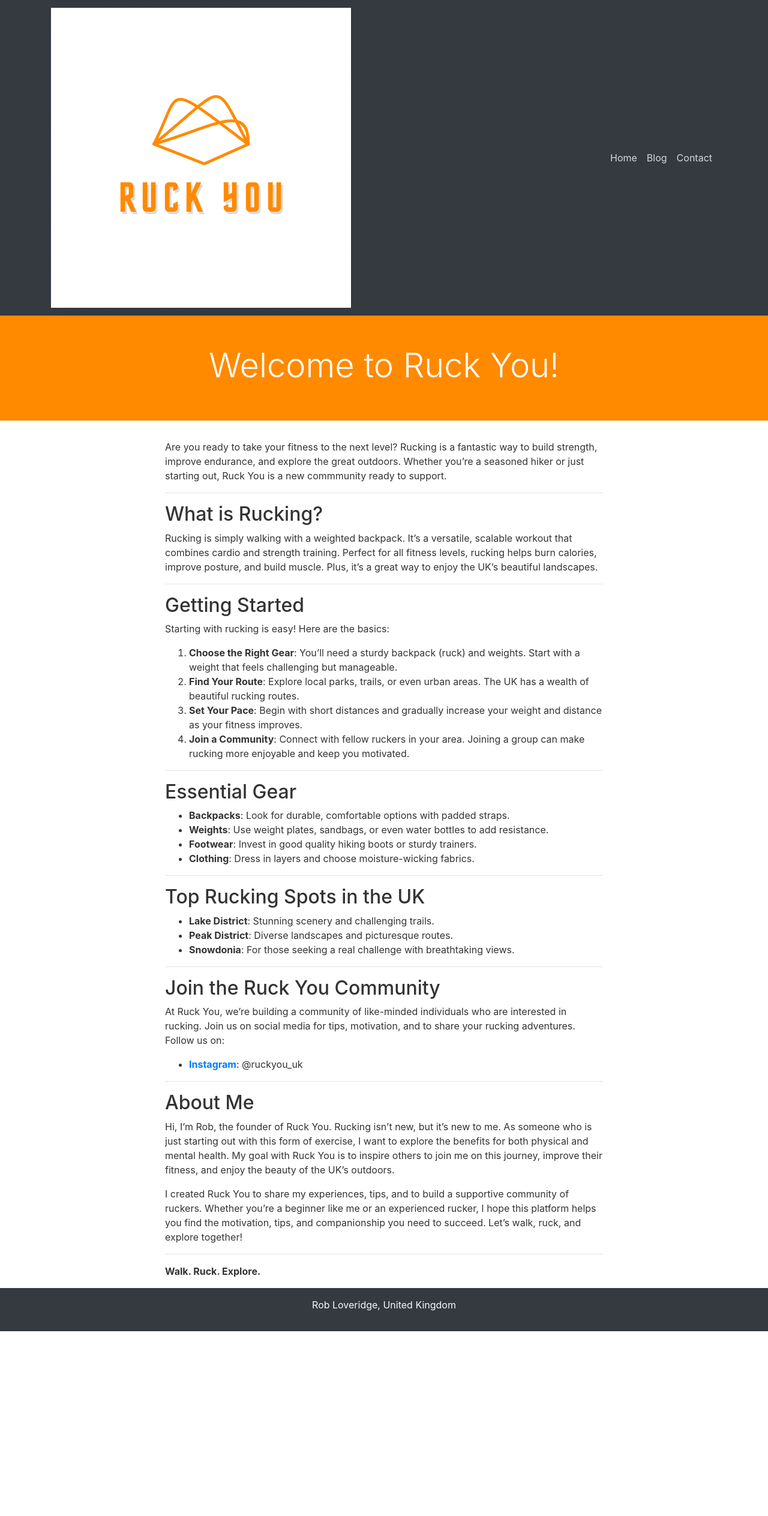
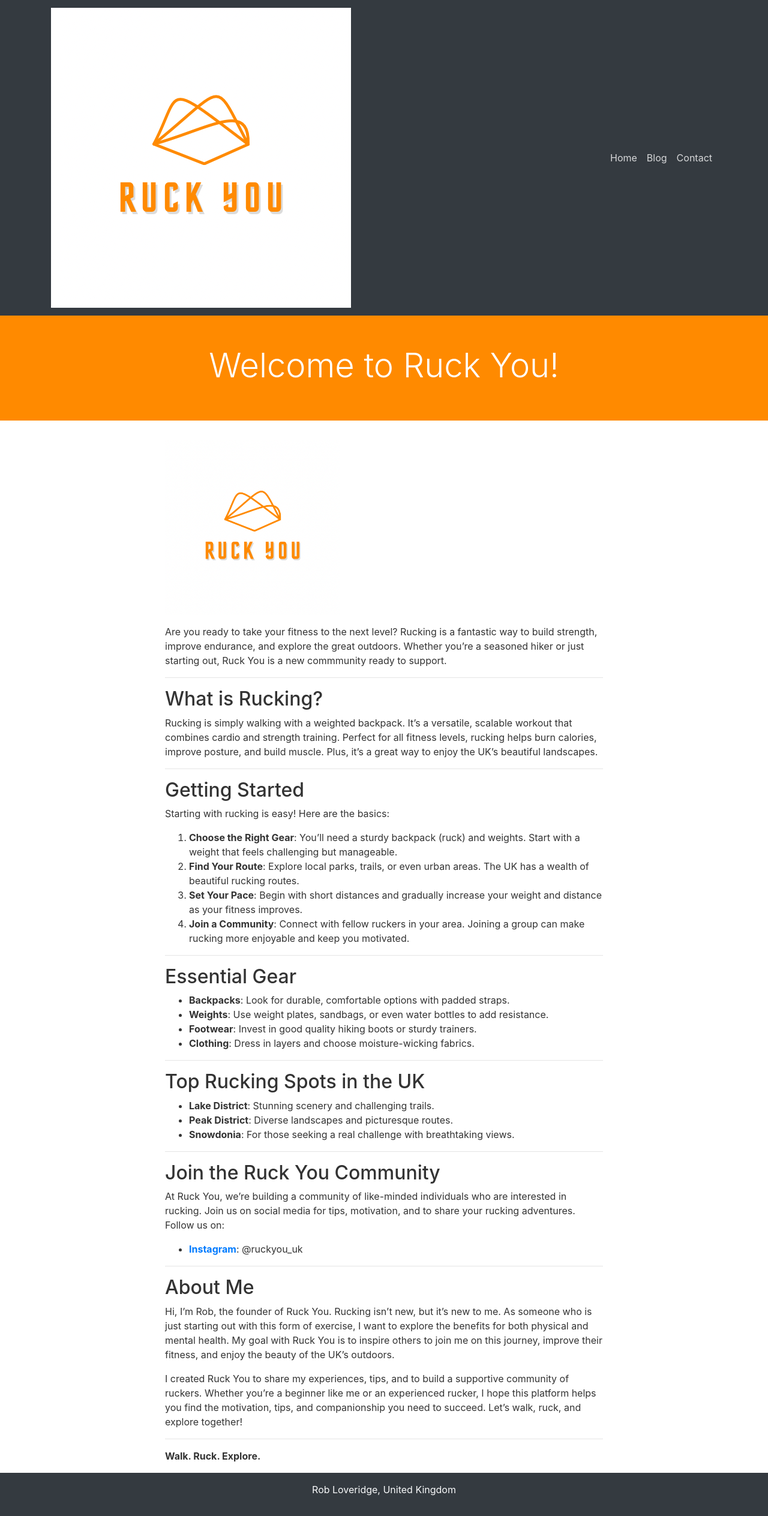
Before and after one commit to robertloveridge/ruckyou, a Jekyll site: the page built from index.md, in a window 1280 px wide. Shown: the whole page at 60% size. Built offline with Jekyll 4.4.1, drawn with Linux system fonts in a browser that asks for light colours; nearby versions of some CDN libraries; before the commit the page ends 2219 px from its top, so only the background shows below that.

Commit message:
Update index.md

```diff
--- a/index.md
+++ b/index.md
@@ -2,6 +2,8 @@
 layout: default
 title: Welcome to Ruck You!
 ---
+
+<img src="Ruck_You_Logo.png" alt="Ruck You Logo" style="width: 40%">
 
 Are you ready to take your fitness to the next level? Rucking is a fantastic way to build strength, improve endurance, and explore the great outdoors. Whether you're a seasoned hiker or just starting out, Ruck You is a new commmunity ready to support.
 
```
